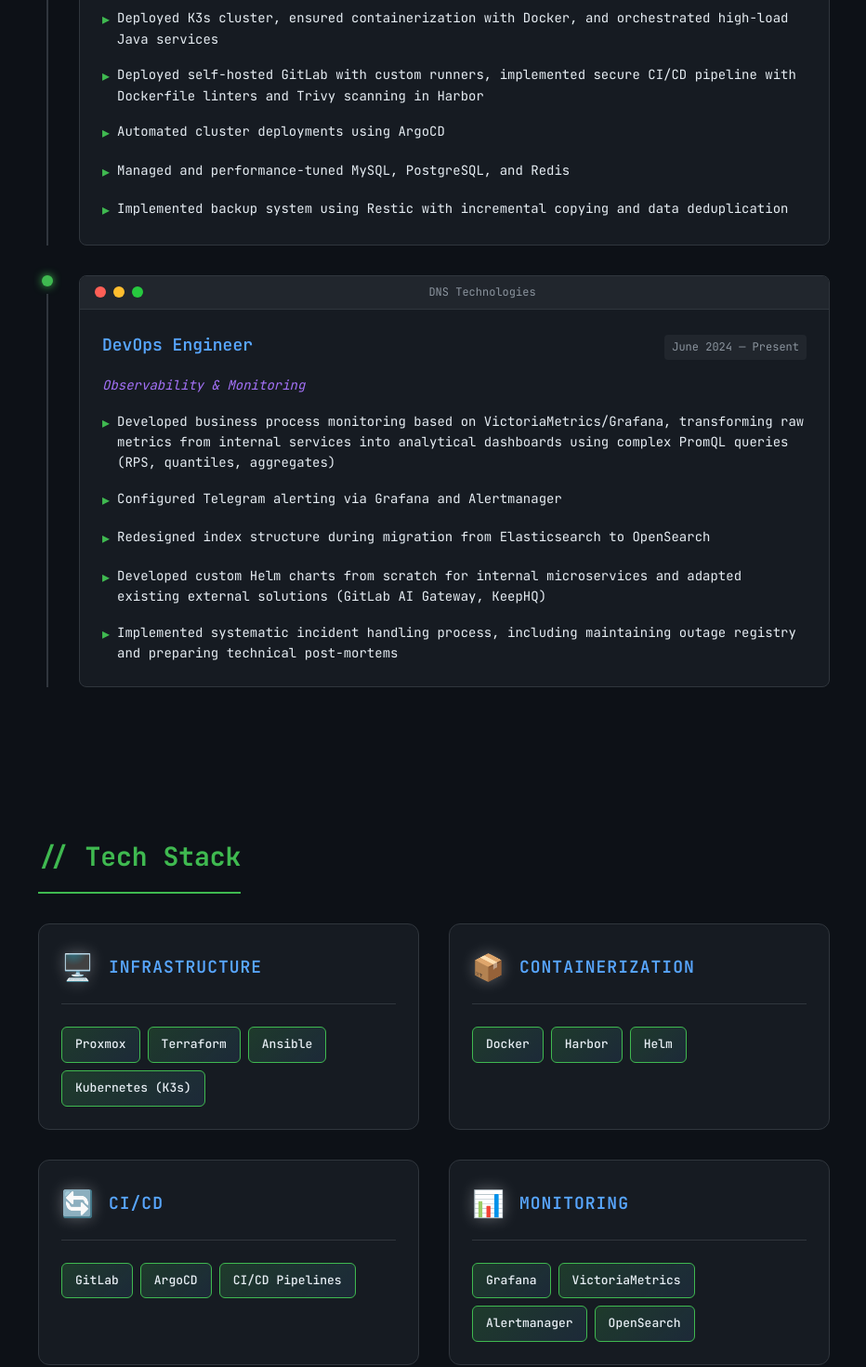
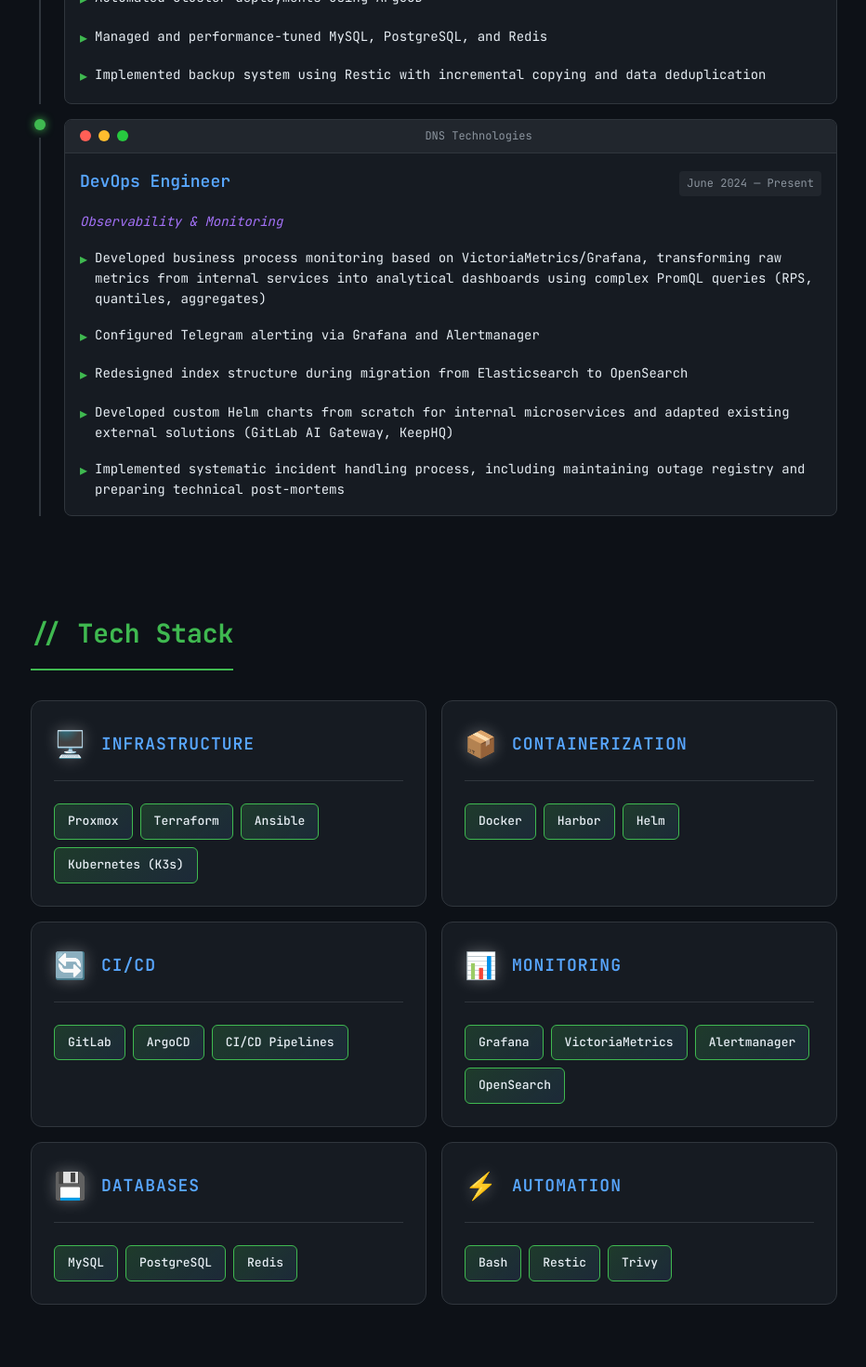
Before and after one commit to Zondermainy/zharnikov_cv, a Nuxt app: page / in a window 1280 px wide. Shown: the part 980-2450 px from the top of the page at 93% size, without its empty margins (173-1105 px from the left). Built offline with nearby package versions, Linux system fonts and the light colour scheme.

Commit message:
#fix: v0.3, fix ассетов

```diff
--- a/assets/css/main.css
+++ b/assets/css/main.css
@@ -36,8 +36,8 @@
 ::-webkit-scrollbar-thumb:hover { background: var(--text-secondary); }
 a { color: var(--accent-blue); text-decoration: none; transition: color 0.2s ease; }
 a:hover { color: var(--accent-green); }
-.container { max-width: 900px; margin: 0 auto; padding: 0 var(--space-lg); }
-.section { padding: var(--space-3xl) 0; }
+.container { max-width: 900px; margin: 0 auto; padding: 0 var(--space-md); }
+.section { padding: var(--space-md) 0; }
 
 .terminal {
   background: var(--bg-secondary);
@@ -65,7 +65,7 @@
   color: var(--text-secondary);
 }
 .terminal-body {
-  padding: var(--space-lg);
+  padding: var(--space-md);
   font-family: var(--font-mono);
 }
 
--- a/components/ExperienceCard.vue
+++ b/components/ExperienceCard.vue
@@ -43,8 +43,8 @@
 <style scoped>
 .experience-card {
   display: flex;
-  gap: var(--space-lg);
-  margin-bottom: var(--space-xl);
+  gap: var(--space-md);
+  margin-bottom: var(--space-md);
 }
 
 .card-timeline {
--- a/pages/index.vue
+++ b/pages/index.vue
@@ -140,11 +140,23 @@
 
 <style scoped>
 .page {
-  padding-bottom: var(--space-3xl);
+  padding-bottom: var(--space-lg);
+}
+
+.section {
+  padding: var(--space-lg) 0;
 }
 
 .hero {
-  padding-top: var(--space-3xl);
+  padding-top: var(--space-lg);
+}
+
+.skills-section {
+  padding: var(--space-lg) 0;
+}
+
+.section-title {
+  margin-bottom: var(--space-lg);
 }
 
 .terminal-line {
@@ -230,8 +242,8 @@
 
 .skills-grid {
   display: grid;
-  grid-template-columns: repeat(auto-fit, minmax(320px, 1fr));
-  gap: var(--space-xl);
+  grid-template-columns: repeat(auto-fit, minmax(280px, 1fr));
+  gap: var(--space-md);
 }
 
 .contact-terminal {
```
